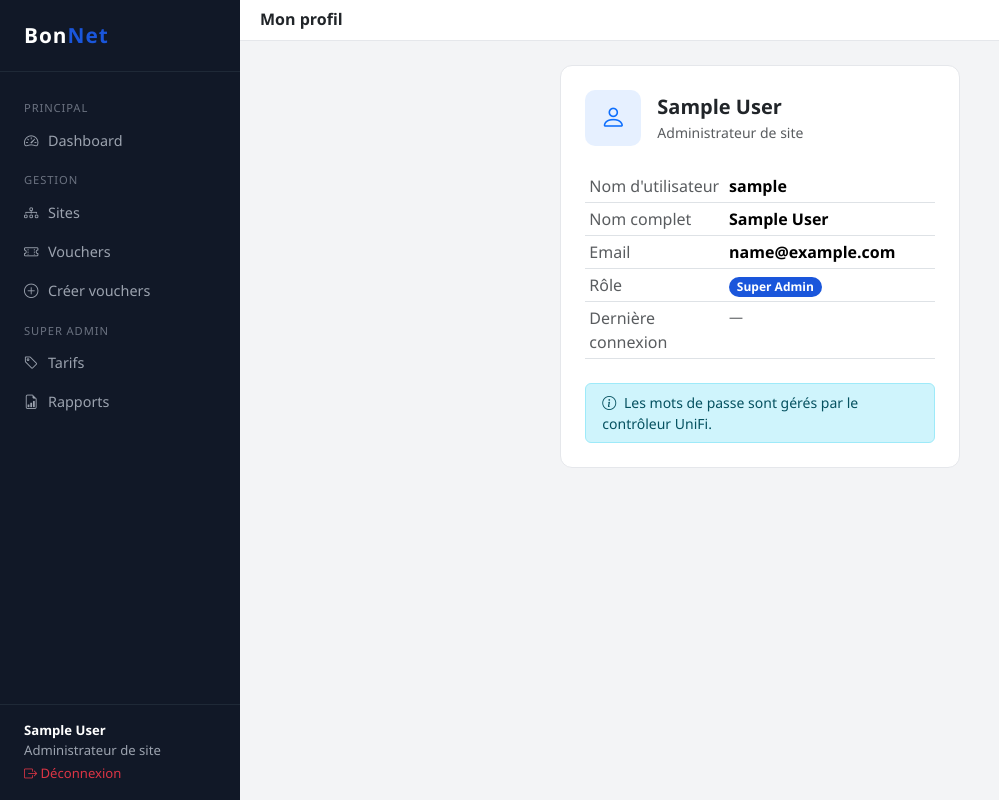
After one commit to Vaillantval/Transversal-Voucher-Managing-system, a Django app: page /accounts/profil/ in a window 1280 px wide. The commit adds this page. Shown: the whole page, without its empty margins (0-999 px from the left). Run offline with Django 5.2, Linux system fonts and the light colour scheme; the visitor is signed in with stand-in values (Sample User, id 1).

Commit message:
Fix 13 issues: security, code quality, UX
- Protect debug endpoints (login_required + superadmin guard)
- SECRET_KEY: warn in dev, crash in prod if unset
- Create accounts/profile.html (was causing 500 error)
- Extract find_tier() to sites_mgmt/utils.py (was duplicated in 3 views)
- Add can_connect() to unifi client with 30s cache
- Show UniFi warning banner on dashboard and vouchers if unreachable
- Replace hardcoded 8760 with _GUEST_HISTORY_HOURS constant
- Fix tiers.html: use smart_duration filter (was showing True/False)
- Active nav link for vouchers:create
- Click username in sidebar → profile page
- Page loader spinner on navigation/form submit

Co-Authored-By: Claude Sonnet 4.6 <noreply@anthropic.com>

```diff
--- a/bonnet/urls.py
+++ b/bonnet/urls.py
@@ -3,16 +3,23 @@ from django.urls import path, include
 from django.conf import settings
 from django.conf.urls.static import static
 from django.views.generic import RedirectView
-from django.http import JsonResponse
+from django.http import JsonResponse, HttpResponseForbidden
+from django.contrib.auth.decorators import login_required
 
 
 def health_check(request):
     return JsonResponse({"status": "ok"})
 
 
+@login_required
 def debug_vouchers(request):
+    if not getattr(request.user, 'is_superadmin', False):
+        return HttpResponseForbidden('Accès réservé aux super-admins.')
     from unifi_api.client import get_controller
-    site_id = request.GET.get('site', 'ng3dxydx')
+    from sites_mgmt.models import HotspotSite
+    site_id = request.GET.get('site') or (
+        HotspotSite.objects.filter(is_active=True).values_list('unifi_site_id', flat=True).first() or ''
+    )
     result = {"site_id": site_id}
     try:
         c = get_controller(site_id)
@@ -27,9 +34,11 @@ def debug_vouchers(request):
     return JsonResponse(result)
 
 
+@login_required
 def unifi_debug(request):
-    from django.conf import settings
-    from unifi_api.client import _connect, get_sites
+    if not getattr(request.user, 'is_superadmin', False):
+        return HttpResponseForbidden('Accès réservé aux super-admins.')
+    from unifi_api.client import _connect
     from sites_mgmt.models import HotspotSite
     result = {
         "host": settings.UNIFI_HOST,
@@ -37,8 +46,6 @@ def unifi_debug(request):
         "username": settings.UNIFI_USERNAME,
         "password_set": bool(settings.UNIFI_PASSWORD),
         "user": str(request.user),
-        "is_authenticated": request.user.is_authenticated,
-        "user_role": getattr(request.user, 'role', 'N/A'),
         "is_superadmin": getattr(request.user, 'is_superadmin', False),
         "db_sites_count": HotspotSite.objects.count(),
     }
--- /dev/null
+++ b/sites_mgmt/utils.py
@@ -0,0 +1,6 @@
+def find_tier(tiers, minutes):
+    """Retourne le VoucherTier correspondant à une durée en minutes (pré-chargé)."""
+    for t in tiers:
+        if t.min_minutes <= minutes <= t.max_minutes:
+            return t
+    return None
--- /dev/null
+++ b/templates/accounts/profile.html
@@ -0,0 +1,75 @@
+{% extends 'base.html' %}
+{% block title %}Mon profil{% endblock %}
+{% block page_title %}Mon profil{% endblock %}
+
+{% block content %}
+<div class="row justify-content-center">
+  <div class="col-12 col-md-6 col-lg-5">
+
+    <div class="card card-bn p-4">
+      <div class="d-flex align-items-center gap-3 mb-4">
+        <div class="stat-icon bg-primary bg-opacity-10" style="width:56px;height:56px;font-size:1.6rem">
+          <i class="bi bi-person text-primary"></i>
+        </div>
+        <div>
+          <div class="fw-700 fs-5">{{ user.get_full_name|default:user.username }}</div>
+          <div class="text-muted small">{{ user.get_role_display }}</div>
+        </div>
+      </div>
+
+      <table class="table table-sm mb-0">
+        <tbody>
+          <tr>
+            <td class="text-muted" style="width:40%">Nom d'utilisateur</td>
+            <td class="fw-semibold">{{ user.username }}</td>
+          </tr>
+          {% if user.first_name or user.last_name %}
+          <tr>
+            <td class="text-muted">Nom complet</td>
+            <td class="fw-semibold">{{ user.get_full_name }}</td>
+          </tr>
+          {% endif %}
+          {% if user.email %}
+          <tr>
+            <td class="text-muted">Email</td>
+            <td class="fw-semibold">{{ user.email }}</td>
+          </tr>
+          {% endif %}
+          <tr>
+            <td class="text-muted">Rôle</td>
+            <td>
+              {% if user.is_superadmin %}
+              <span class="badge rounded-pill" style="background:#1A56DB">Super Admin</span>
+              {% else %}
+              <span class="badge bg-secondary rounded-pill">Admin Site</span>
+              {% endif %}
+            </td>
+          </tr>
+          {% if not user.is_superadmin %}
+          <tr>
+            <td class="text-muted">Sites gérés</td>
+            <td>
+              {% for site in user.managed_sites.all %}
+              <span class="badge bg-light text-dark border me-1">{{ site.name }}</span>
+              {% empty %}
+              <span class="text-muted">Aucun site assigné</span>
+              {% endfor %}
+            </td>
+          </tr>
+          {% endif %}
+          <tr>
+            <td class="text-muted">Dernière connexion</td>
+            <td class="text-muted small">{{ user.last_login|date:"d/m/Y H:i"|default:"—" }}</td>
+          </tr>
+        </tbody>
+      </table>
+
+      <div class="alert alert-info small mt-4 mb-0 py-2">
+        <i class="bi bi-info-circle me-1"></i>
+        Les mots de passe sont gérés par le contrôleur UniFi.
+      </div>
+    </div>
+
+  </div>
+</div>
+{% endblock %}
--- a/templates/base.html
+++ b/templates/base.html
@@ -136,10 +136,26 @@ body { background: #F3F4F6; font-family: 'Segoe UI', system-ui, sans-serif; }
 /* ── Utilities ──────────────────────────────────────────────── */
 .fw-600 { font-weight: 600; }
 .fw-700 { font-weight: 700; }
+
+/* ── Page loader ─────────────────────────────────────────────── */
+#page-loader {
+  display: none;
+  position: fixed; inset: 0; z-index: 9999;
+  background: rgba(255,255,255,.65);
+  align-items: center; justify-content: center;
+}
+#page-loader.active { display: flex; }
 </style>
 {% block extra_css %}{% endblock %}
 </head>
 <body>
+
+<!-- Page loader -->
+<div id="page-loader">
+  <div class="spinner-border text-primary" role="status" style="width:2.5rem;height:2.5rem">
+    <span class="visually-hidden">Chargement…</span>
+  </div>
+</div>
 
 <!-- Backdrop (mobile only) -->
 <div id="sidebar-backdrop" onclick="closeSidebar()"></div>
@@ -176,7 +192,8 @@ body { background: #F3F4F6; font-family: 'Segoe UI', system-ui, sans-serif; }
        class="{% if request.resolver_match.app_name == 'vouchers' %}active{% endif %}">
       <i class="bi bi-ticket-perforated"></i> Vouchers
     </a>
-    <a href="{% url 'vouchers:create' %}">
+    <a href="{% url 'vouchers:create' %}"
+       class="{% if request.resolver_match.url_name == 'create' and request.resolver_match.app_name == 'vouchers' %}active{% endif %}">
       <i class="bi bi-plus-circle"></i> Créer vouchers
     </a>
 
@@ -194,8 +211,10 @@ body { background: #F3F4F6; font-family: 'Segoe UI', system-ui, sans-serif; }
   </div>
 
   <div class="sidebar-user">
-    <div class="fw-600 text-white">{{ user.get_full_name|default:user.username }}</div>
-    <div>{{ user.get_role_display }}</div>
+    <a href="{% url 'accounts:profile' %}" class="text-decoration-none" style="color:inherit">
+      <div class="fw-600 text-white">{{ user.get_full_name|default:user.username }}</div>
+      <div>{{ user.get_role_display }}</div>
+    </a>
     <a href="{% url 'accounts:logout' %}" class="text-danger text-decoration-none mt-1 d-inline-block">
       <i class="bi bi-box-arrow-right"></i> Déconnexion
     </a>
@@ -245,6 +264,25 @@ function closeSidebar() {
   document.getElementById('sidebar').classList.remove('open');
   document.getElementById('sidebar-backdrop').classList.remove('open');
 }
+
+// Spinner sur navigation et soumission de formulaire
+(function() {
+  var loader = document.getElementById('page-loader');
+  function showLoader() { loader.classList.add('active'); }
+  document.addEventListener('submit', function(e) {
+    // Ne pas spinner sur les auto-submit de filtres (déjà rapide)
+    if (!e.target.closest('#sessions-filter-form')) showLoader();
+  });
+  document.addEventListener('click', function(e) {
+    var link = e.target.closest('a[href]');
+    if (!link) return;
+    var href = link.getAttribute('href');
+    if (!href || href.startsWith('#') || href.startsWith('javascript') || link.target) return;
+    showLoader();
+  });
+  // Cacher le loader quand la page est entièrement chargée
+  window.addEventListener('pageshow', function() { loader.classList.remove('active'); });
+})();
 </script>
 {% block extra_js %}{% endblock %}
 </body>
--- a/templates/sites_mgmt/tiers.html
+++ b/templates/sites_mgmt/tiers.html
@@ -1,4 +1,5 @@
 {% extends 'base.html' %}
+{% load dashboard_extras %}
 {% block title %}Tarifs{% endblock %}
 {% block page_title %}Tranches tarifaires{% endblock %}
 
@@ -23,8 +24,8 @@
       {% for tier in tiers %}
       <tr>
         <td class="fw-semibold">{{ tier.label }}</td>
-        <td>{{ tier.min_minutes }} min ({{ tier.min_minutes|divisibleby:60 }})</td>
-        <td>{{ tier.max_minutes }} min</td>
+        <td>{{ tier.min_minutes|smart_duration }}</td>
+        <td>{{ tier.max_minutes|smart_duration }}</td>
         <td class="fw-bold text-primary">{{ tier.price_htg }} HTG</td>
         <td>
           {% if tier.is_active %}
```
Also changed, not shown: bonnet/settings.py (+9 -1 lines), dashboard/views.py (+7 -9 lines), reports/views.py (+2 -7 lines), templates/dashboard/index.html (+7 -0 lines), templates/vouchers/list.html (+7 -0 lines), unifi_api/client.py (+16 -2 lines), vouchers/views.py (+7 -9 lines).
